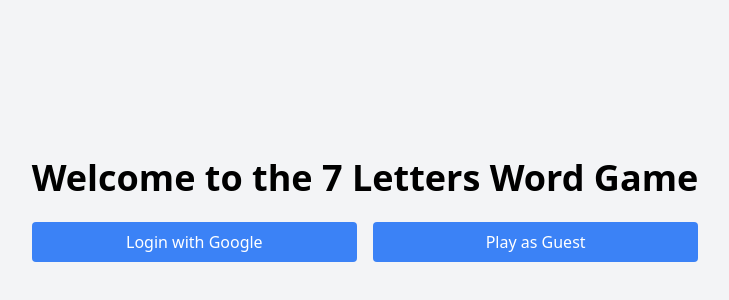
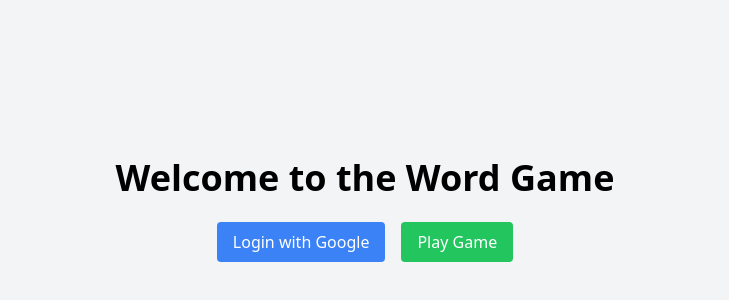
Before and after one commit to williampepple1/seven-letters, a React (Vite) app: page / in a window 1280 px wide. Shown: the part 190-490 px from the top of the page, without its empty margins (275-1004 px from the left). Built offline with nearby package versions, Linux system fonts and the light colour scheme.

Commit message:
Update HomePage.tsx

```diff
--- a/src/pages/HomePage.tsx
+++ b/src/pages/HomePage.tsx
@@ -1,17 +1,18 @@
+// src/HomePage.tsx
 import React from 'react';
 import { Link } from 'react-router-dom';
 
 const HomePage: React.FC = () => {
   return (
     <div className="flex items-center justify-center min-h-screen bg-gray-100">
-      <div className="text-center">
-        <h1 className="text-4xl font-bold mb-6">Welcome to the 7 Letters Word Game</h1>
-        <div className="grid grid-cols-2 gap-4">
-          <Link to="/login" className="bg-blue-500 text-white px-4 py-2 rounded">
+      <div className="text-center space-y-4">
+        <h1 className="text-4xl font-bold mb-6">Welcome to the Word Game</h1>
+        <div className="space-y-4 sm:space-y-0 sm:space-x-4">
+          <Link to="/login" className="block bg-blue-500 text-white px-4 py-2 rounded sm:inline-block">
             Login with Google
           </Link>
-          <Link to="/guest" className="bg-blue-500 text-white px-4 py-2 rounded">
-            Play as Guest
+          <Link to="/game" className="block bg-green-500 text-white px-4 py-2 rounded sm:inline-block">
+            Play Game
           </Link>
         </div>
       </div>
```
